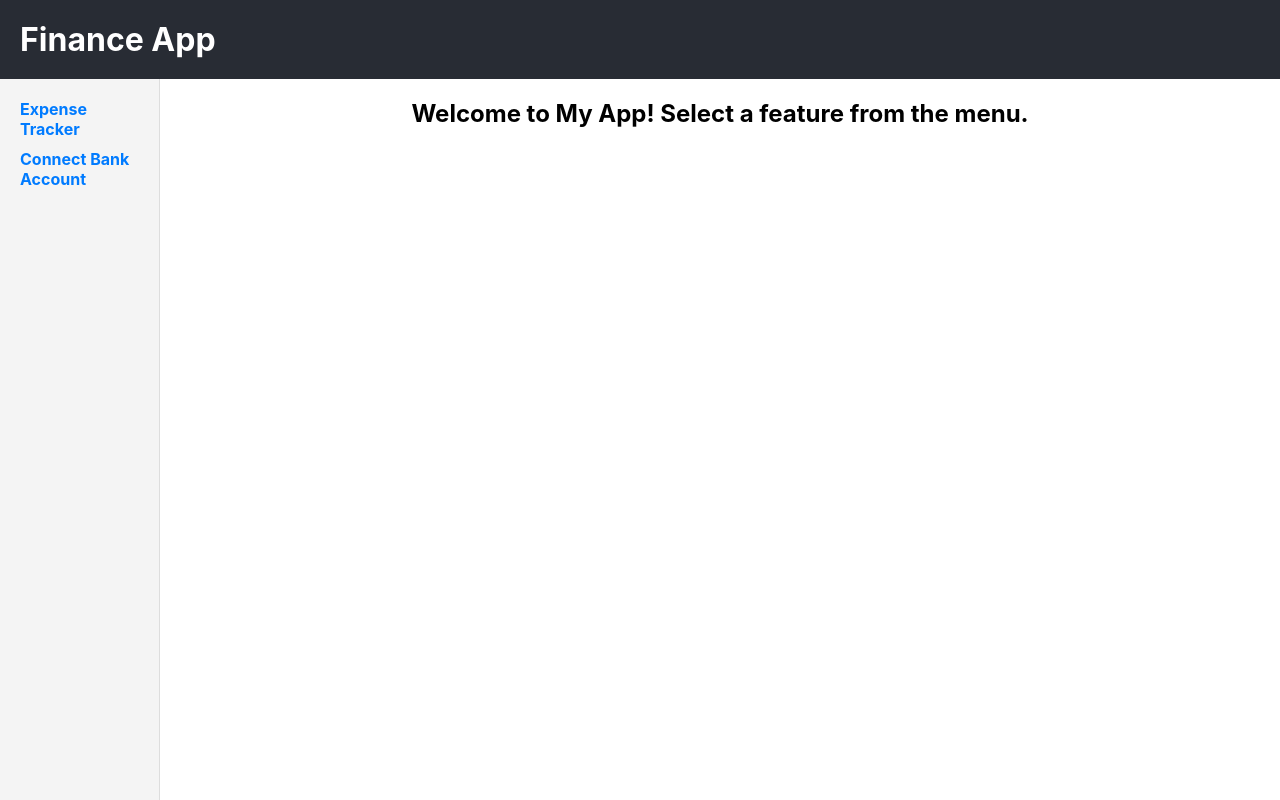
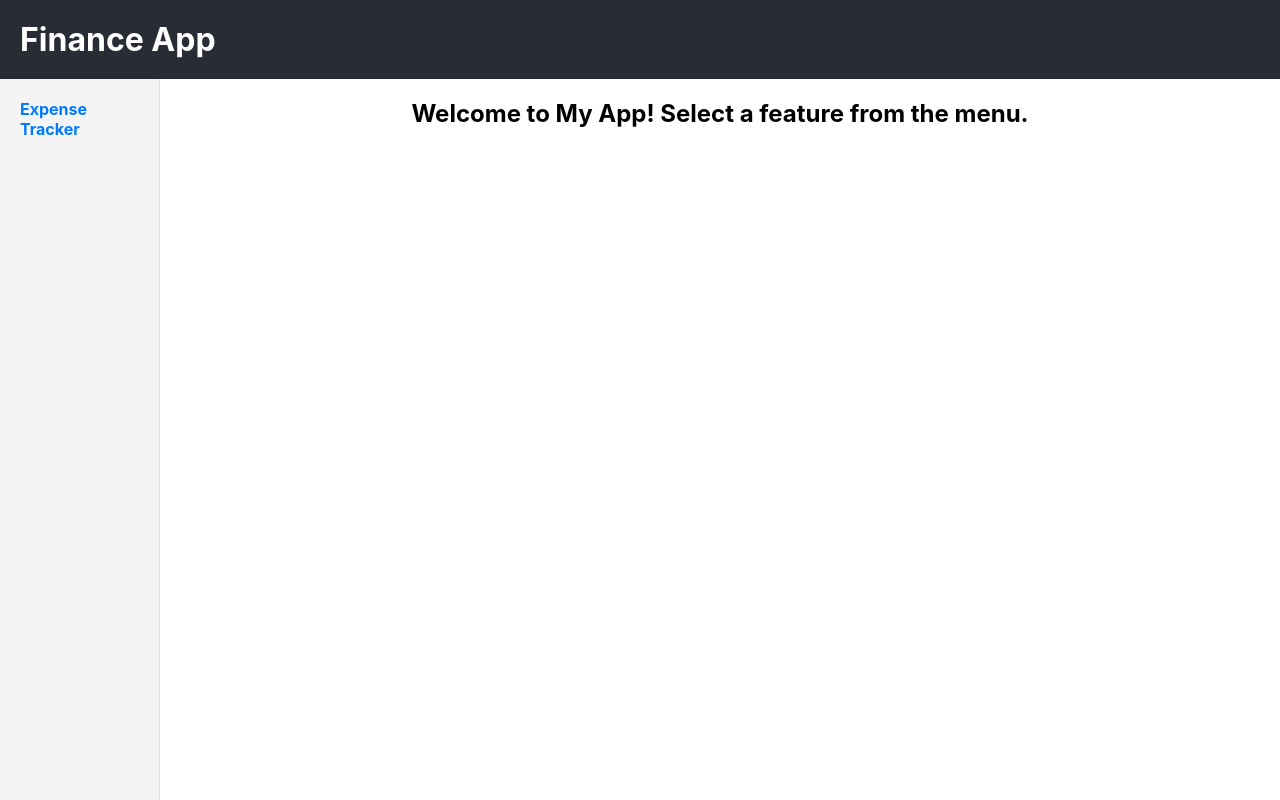
Before and after one commit to rezatusmani/Finance-App, a React (Create React App) app in the folder frontend/: page / in a window 1280 px wide. Built offline with nearby package versions, Linux system fonts and the light colour scheme.

Commit message:
removed plaid from app

```diff
--- a/frontend/src/App.js
+++ b/frontend/src/App.js
@@ -1,8 +1,7 @@
-import React, { useState } from 'react';
+import React from 'react';
 import { BrowserRouter as Router, Route, Routes, Link } from 'react-router-dom';
 import './App.css';
 import ExpenseTracker from './ExpenseTracker'; // Import ExpenseTracker component
-import PlaidLinkButton from './PlaidLinkButton'; // Import new PlaidLink component (we'll create this)
 
 function App() {
     return (
@@ -14,15 +13,11 @@ function App() {
                         <li>
                             <Link to="/expense-tracker" className="nav-link">Expense Tracker</Link>
                         </li>
-                        <li>
-                            <Link to="/plaid-link" className="nav-link">Connect Bank Account</Link>
-                        </li>
                     </ul>
                 </nav>
 
                 <Routes className="app-routes">
                     <Route path="/expense-tracker" element={<ExpenseTracker />} />
-                    <Route path="/plaid-link" element={<PlaidLinkButton />} /> {/* Add Plaid Link route */}
                     <Route path="/" element={<h2 className="welcome-message">Welcome to My App! Select a feature from the menu.</h2>} />
                 </Routes>
             </div>
```
